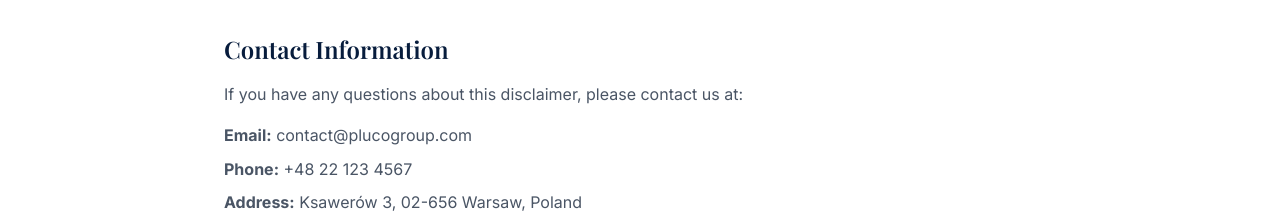
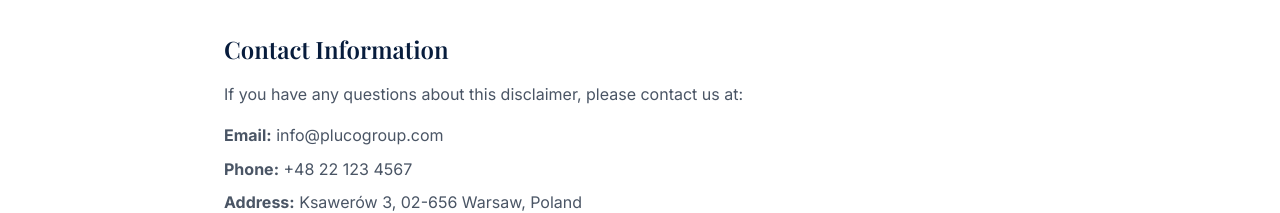
Before and after one commit to techmazewebdesign/pluco, a Next.js app: page /disclaimer in a window 1280 px wide. Shown: the part 1765-1978 px from the top of the page. Built offline with nearby package versions, Linux system fonts and the light colour scheme; no server answers.

Commit message:
Fix contact email to info@plucogroup.com on disclaimer and privacy policy

```diff
--- a/src/app/disclaimer/page.tsx
+++ b/src/app/disclaimer/page.tsx
@@ -111,7 +111,7 @@
                   If you have any questions about this disclaimer, please contact us at:
                 </p>
                 <div className="mt-4 space-y-2">
-                  <p><strong>Email:</strong> contact@plucogroup.com</p>
+                  <p><strong>Email:</strong> info@plucogroup.com</p>
                   <p><strong>Phone:</strong> +48 22 123 4567</p>
                   <p><strong>Address:</strong> Ksawerów 3, 02-656 Warsaw, Poland</p>
                 </div>
--- a/src/app/privacy-policy/page.tsx
+++ b/src/app/privacy-policy/page.tsx
@@ -153,7 +153,7 @@
                   please contact us:
                 </p>
                 <div className="mt-4 space-y-2">
-                  <p><strong>Email:</strong> contact@plucogroup.com</p>
+                  <p><strong>Email:</strong> info@plucogroup.com</p>
                   <p><strong>Phone:</strong> +48 22 123 4567</p>
                   <p><strong>Address:</strong> Ksawerów 3, 02-656 Warsaw, Poland</p>
                   <p><strong>KRS:</strong> 0000564904</p>
```
